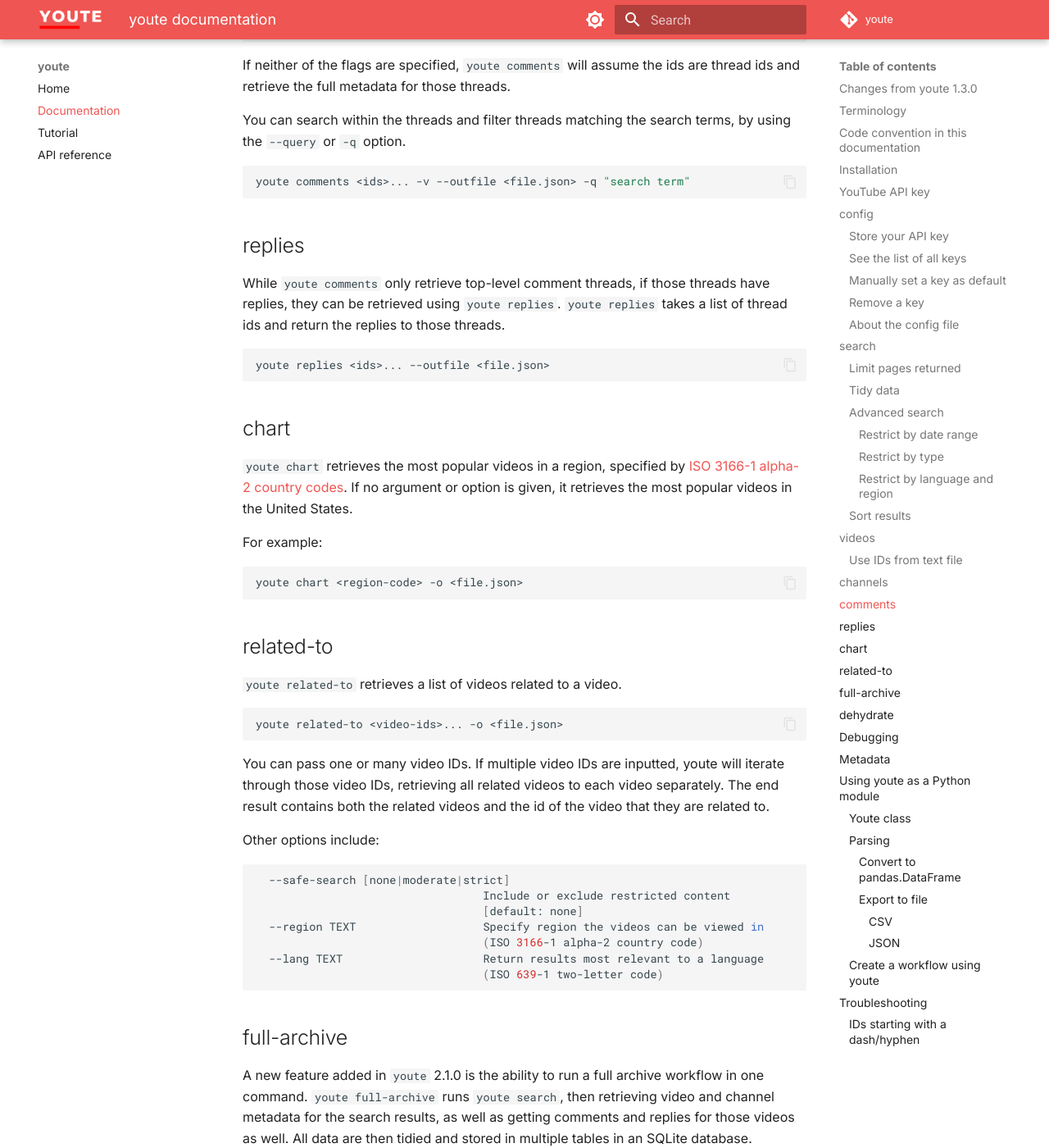
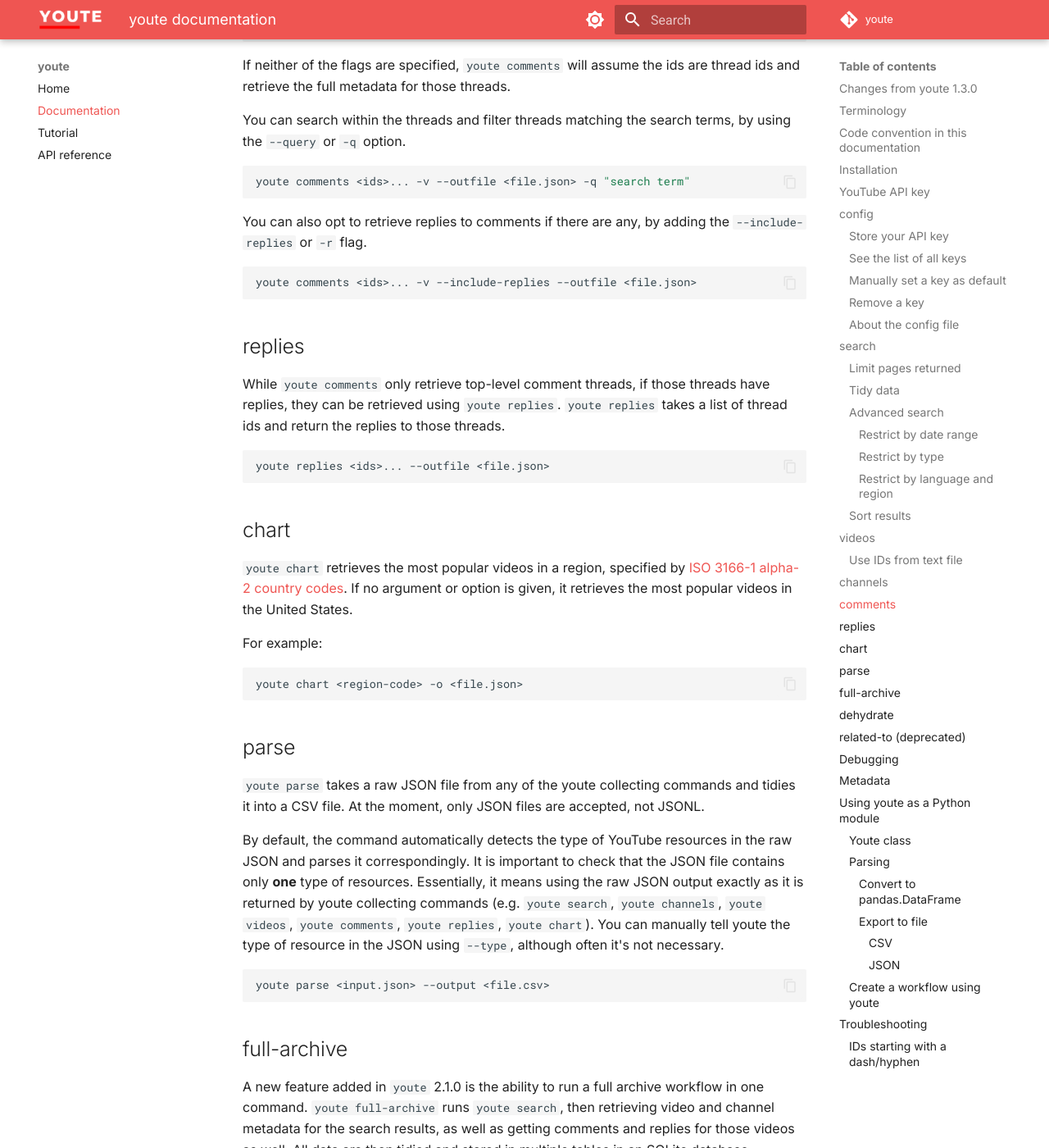
Before and after one commit to QUT-Digital-Observatory/youte, an MkDocs documentation site: the page built from docs/documentation.md, in a window 1280 px wide and 1400 px high, scrolled down 7133 px. Shown: the whole window at 82% size. Built offline with MkDocs 1.6.1 and Material for MkDocs 9.7.7, drawn with Linux system fonts in a browser that asks for light colours; comment, search, counter and statistics services are not loaded; some of the changed text lies outside the part shown.

Commit message:
update docs for 2.3.0

````diff
--- a/docs/documentation.md
+++ b/docs/documentation.md
@@ -268,6 +268,12 @@ You can search within the threads and filter threads matching the search terms,
 youte comments <ids>... -v --outfile <file.json> -q "search term"
 ```
 
+You can also opt to retrieve replies to comments if there are any, by adding the `--include-replies` or `-r` flag.
+
+```shell
+youte comments <ids>... -v --include-replies --outfile <file.json>
+```
+
 ## replies
 
 While `youte comments` only retrieve top-level comment threads, if those threads have replies, they can be retrieved using `youte replies`. `youte replies` takes a list of thread ids and return the replies to those threads.
@@ -286,27 +292,17 @@ For example:
 youte chart <region-code> -o <file.json>
 ```
 
-## related-to
+## parse
 
-`youte related-to` retrieves a list of videos related to a video.
+`youte parse` takes a raw JSON file from any of the youte collecting commands and tidies it into a CSV file. At the moment, only JSON files are accepted, not JSONL.
 
-```shell
-youte related-to <video-ids>... -o <file.json>
+By default, the command automatically detects the type of YouTube resources in the raw JSON and parses it correspondingly. It is important to check that the JSON file contains only **one** type of resources.
+Essentially, it means using the raw JSON output exactly as it is returned by youte collecting commands (e.g. `youte search`, `youte channels`, `youte videos`, `youte comments`, `youte replies`, `youte chart`). You can manually tell youte the type of resource in the JSON using `--type`, although often it's not necessary.
+
+```
+youte parse <input.json> --output <file.csv>
 ```
 
-You can pass one or many video IDs. If multiple video IDs are inputted, youte will iterate through those video IDs, retrieving all related videos to each video separately. The end result contains both the related videos and the id of the video that they are related to.
-
-Other options include:
-
-```{.bash .no-copy}
-  --safe-search [none|moderate|strict]
-                                  Include or exclude restricted content
-                                  [default: none]
-  --region TEXT                   Specify region the videos can be viewed in
-                                  (ISO 3166-1 alpha-2 country code)
-  --lang TEXT                     Return results most relevant to a language
-                                  (ISO 639-1 two-letter code)
-```
 
 ## full-archive
 
@@ -340,6 +336,30 @@ youte dehydrate <file-name.json>
 ```{.shell .no-copy}
 Options:
   -o, --output FILENAME  Output text file to store IDs in
+```
+
+## related-to (deprecated)
+
+*Note.* **From August 7, 2023, this endpoint was deprecated by YouTube. This command is no longer usable.**
+
+`youte related-to` retrieves a list of videos related to a video.
+
+```shell
+youte related-to <video-ids>... -o <file.json>
+```
+
+You can pass one or many video IDs. If multiple video IDs are inputted, youte will iterate through those video IDs, retrieving all related videos to each video separately. The end result contains both the related videos and the id of the video that they are related to.
+
+Other options include:
+
+```{.bash .no-copy}
+  --safe-search [none|moderate|strict]
+                                  Include or exclude restricted content
+                                  [default: none]
+  --region TEXT                   Specify region the videos can be viewed in
+                                  (ISO 3166-1 alpha-2 country code)
+  --lang TEXT                     Return results most relevant to a language
+                                  (ISO 639-1 two-letter code)
 ```
 
 ## Debugging
````
